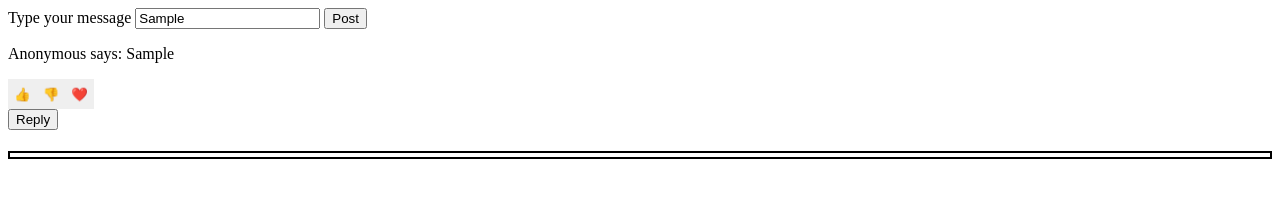
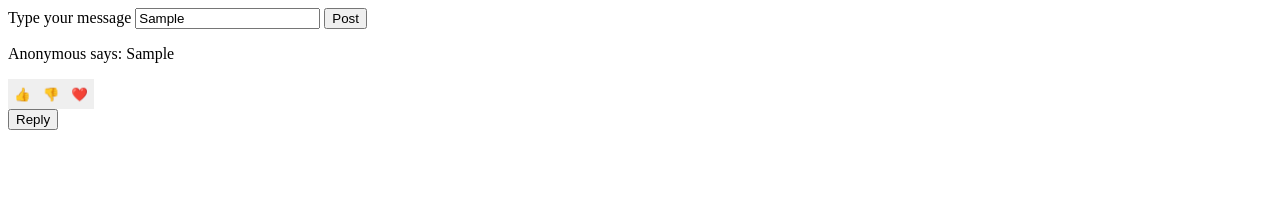
Before and after one commit to stephanie-ai/la-star-project, a plain HTML site: page client/index.html in a window 1280 px wide. Both pictures are taken after typing "Sample" into the empty fields and a click on the input "Post". Drawn offline with nearby package versions, Linux system fonts and the light colour scheme; no server answers.

Commit message:
make new reply form visible on reply button click

```diff
--- a/client/app.js
+++ b/client/app.js
@@ -120,7 +120,7 @@ function createPost(postData) {
   formReplySubmitButton.setAttribute("type", "submit");
   newMessage.textContent = `Anonymous says: ${postData.content}`;
   createReactionButtons(newPost);
-  createReplyButton(newPost);
+  createReplyButton(newPost, formReply);
   formReply.append(formReplyInput);
   formReply.append(formReplySubmitButton);
   newPost.append(formReply);
@@ -130,10 +130,14 @@ function createPost(postData) {
   formReply.style.visibility = "hidden";
 }
 
-function createReplyButton(newPost) {
+function createReplyButton(newPost, formReply) {
   const replyButton = document.createElement("button");
   replyButton.textContent = "Reply";
   // newPost.append(replyButton);
+  replyButton.addEventListener("click", hiddenForm);
+  function hiddenForm() {
+    formReply.style.visibility = "visible";
+  }
   newPost.appendChild(replyButton);
 }
 
--- a/client/index.html
+++ b/client/index.html
@@ -20,17 +20,6 @@
         <!-- <h3>Anonymous posts:</h3> -->
             <!-- <form id="replyForm"> -->
 
-                <div id="postContainer">
-
-                    <!--<input id="replyButton" type="submit" value="Leave a reply">-->
-
-                    <div id="buttonContainer">
-                        <!-- <button id="likes">👍 0</button>
-                        <button id="dislikes">👎 0</button>
-                        <button id="loves">😍 0</button> -->
-                    </div>
-
-                </div>
 <!--
                 <div id="replyContainer">
                     <input id="replyContent" type="text"/>
```
